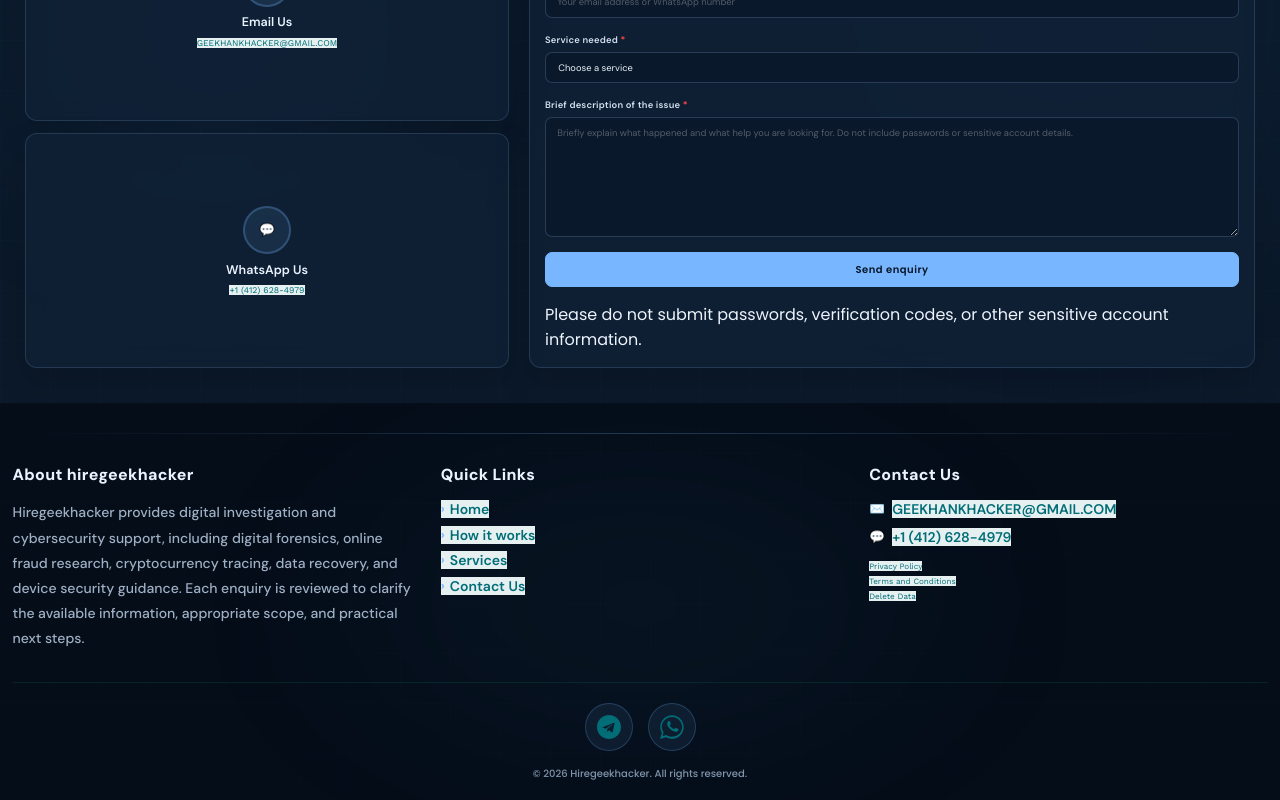
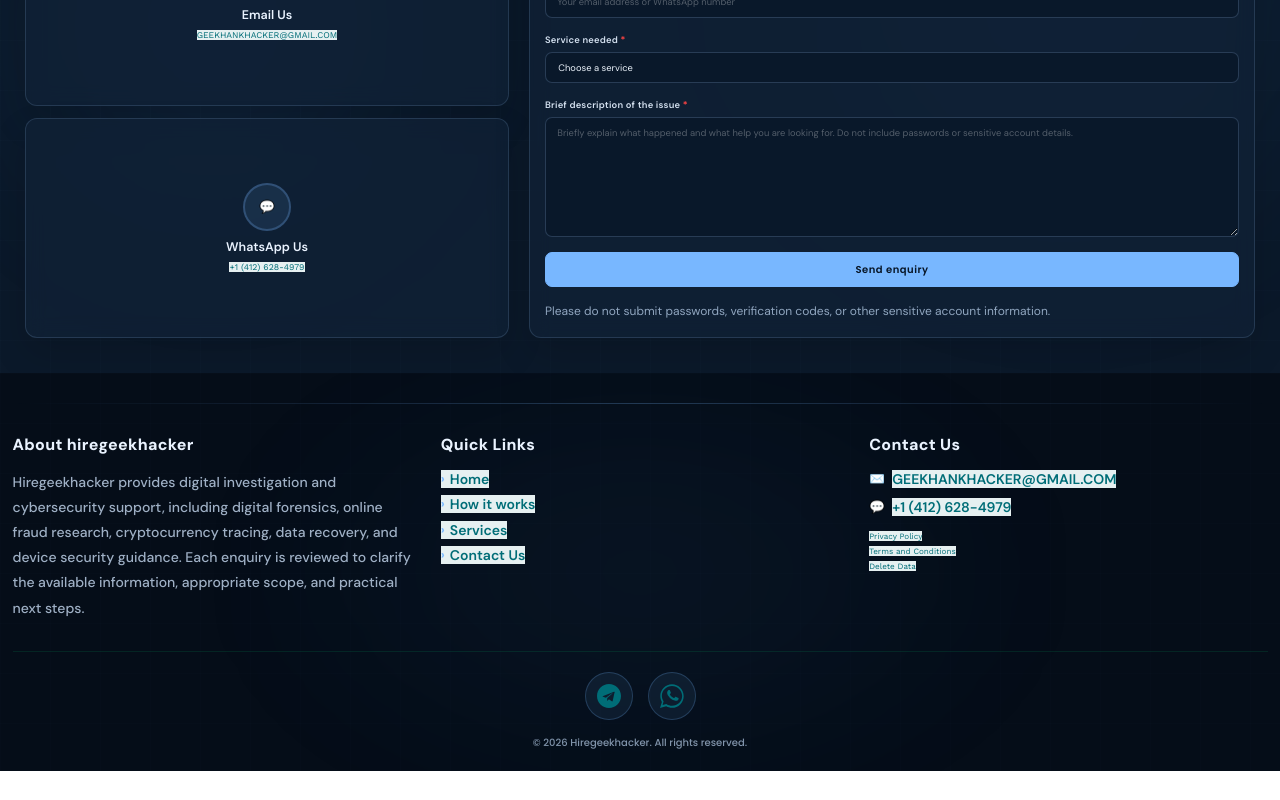
Before and after one commit to Geekhank/hireahacker, a React (Vite) app: page / in a window 1280 px wide. Shown: the part 3172-3972 px from the top of the page. After the commit the page ends 3941 px from the top, so only its background shows below. Built offline with nearby package versions, Linux system fonts and the light colour scheme; a web font is replaced by a local one.

Commit message:
Style enquiry form additions

```diff
--- a/src/pages/home/contact-us/ContactUs.module.css
+++ b/src/pages/home/contact-us/ContactUs.module.css
@@ -488,3 +488,5 @@ textarea.formControl {
 .submitButton{background:#78b7ff;color:#071526;border:1px solid #78b7ff;border-radius:7px;box-shadow:none;text-shadow:none;font-family:"DM Sans",sans-serif}
 .submitButton:hover{background:#a0ceff;box-shadow:none}
 .buttonShine{display:none}
+
+.formControl option{background:#0b192a;color:#edf4fc}.formNote{margin:0;color:#91a7c0;font:400 12px/1.6 "DM Sans",sans-serif}
```
